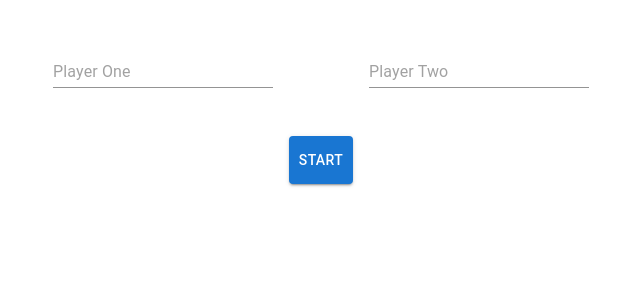
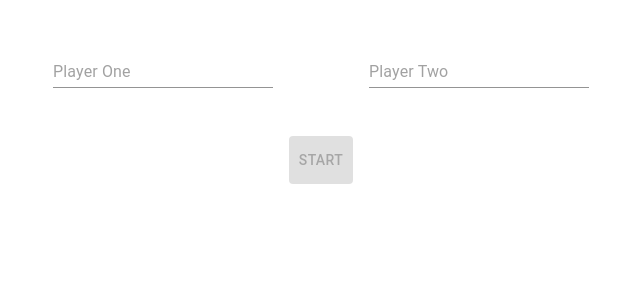
Before and after one commit to rcupic/tic-toe, a React (Create React App) app: page / in a window 1280 px wide. Shown: the top 300 px of the page, without its empty margins (319-959 px from the left). Built offline with nearby package versions, Linux system fonts and the light colour scheme.

Commit message:
add validation to input fields (name must be unique and defined)

```diff
--- a/src/components/Game.tsx
+++ b/src/components/Game.tsx
@@ -9,8 +9,8 @@ export const Game = function (): JSX.Element {
   const [stepNumber, setStepNumber] = useState(0);
   const [playerOneIsNext, changeNext] = useState(true);
   const [players, changePlayers] = useState([
-    { placeholder: 'Player One', name: 'playerOne', uniqueName: '' },
-    { placeholder: 'Player Two', name: 'playerTwo', uniqueName: '' },
+    { placeholder: 'Player One', name: 'playerOne', uniqueName: '', error: '' },
+    { placeholder: 'Player Two', name: 'playerTwo', uniqueName: '', error: '' },
   ]);
   const [isGameStarted, changeGameStatus] = useState(false);
 
@@ -40,17 +40,23 @@ export const Game = function (): JSX.Element {
   };
 
   const handleChange = (event: React.ChangeEvent<HTMLTextAreaElement | HTMLInputElement>): void => {
+    const newName = event.target.value;
     const changedPlayerIndex = players.findIndex(el => el.name === event.target.name);
 
     const newPlayers = [...players];
 
-    newPlayers[changedPlayerIndex].uniqueName = event.target.value;
+    const playerWithSameName = players.find(el => el.uniqueName === newName);
+
+    newPlayers[changedPlayerIndex].uniqueName = newName;
+
+    if (playerWithSameName) newPlayers[changedPlayerIndex].error = 'Name is already taken.';
+    else if (newPlayers[changedPlayerIndex].error) newPlayers[changedPlayerIndex].error = '';
 
     changePlayers(newPlayers);
   };
 
   const handleStart = () => {
-    if (players.every(el => !!el.uniqueName)) changeGameStatus(true);
+    if (players.every(el => !!el.uniqueName && !el.error)) changeGameStatus(true);
   };
 
   const jumpTo = (step: number): void => {
@@ -97,7 +103,20 @@ export const Game = function (): JSX.Element {
   return (
     <div className="start">
       <div className="player-row">
-        {players.map(player => (
+        {players.map(player =>
+          player.error ? (
+            <TextField
+              error
+              sx={{ flex: 2, marginRight: '3rem', marginLeft: '3rem' }}
+              id="standard-error-helper-text"
+              variant="standard"
+              placeholder={player.placeholder}
+              name={player.name}
+              onChange={handleChange}
+              helperText={player.error}
+              key={player.name}
+            />
+          ) : (
             <TextField
               sx={{ flex: 2, marginRight: '3rem', marginLeft: '3rem' }}
               id="standard-basic"
@@ -105,11 +124,14 @@ export const Game = function (): JSX.Element {
               placeholder={player.placeholder}
               name={player.name}
               onChange={handleChange}
+              key={player.name}
             />
-        ))}
+          )
+        )}
       </div>
       <div className="player-row">
         <Button
+          disabled={!players.every(el => !!el.uniqueName && !el.error)}
           sx={{ height: '3rem', width: '3rem', maxWidth: '3rem', display: 'flex', flex: '1' }}
           type="button"
           variant="contained"
```
Lines whose indentation alone changed are shown as unchanged.
